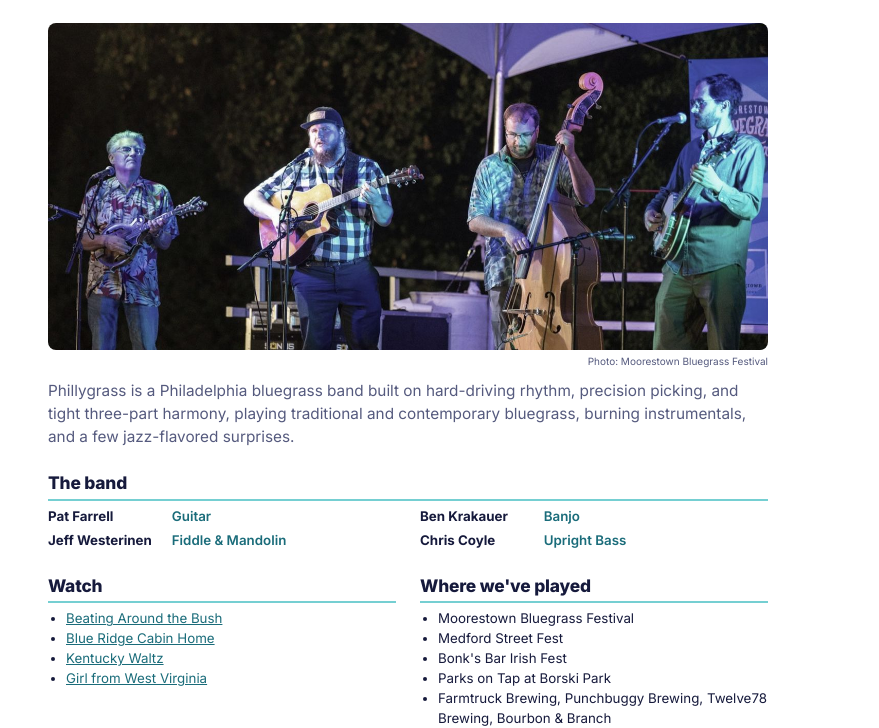
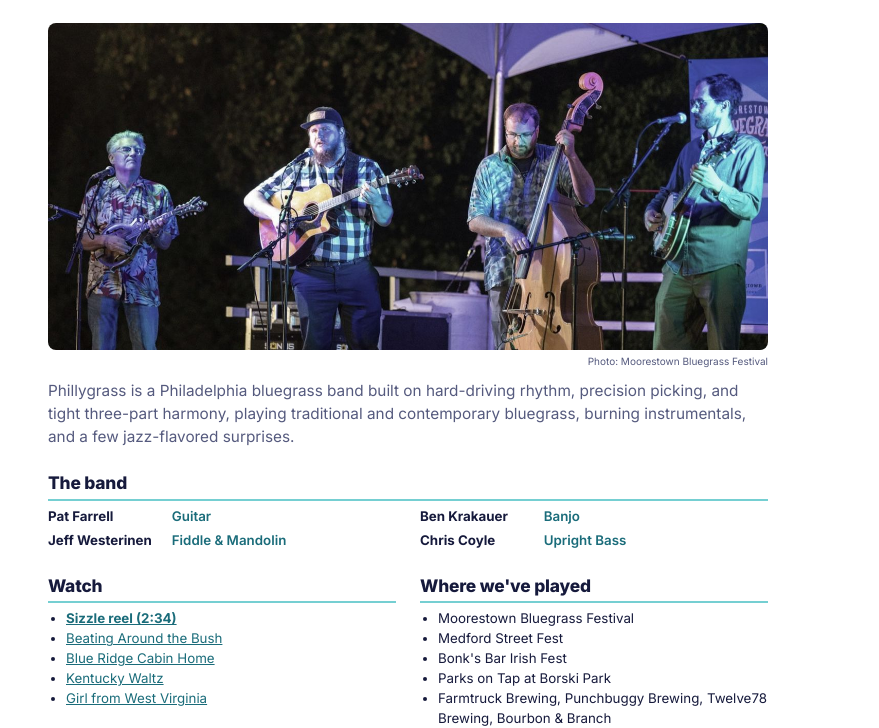
Before and after one commit to jeffwes/phillygrass, a plain HTML site: page epk/epk.html in a window 1280 px wide. Shown: the part 78-806 px from the top of the page, without its empty margins (0-879 px from the left). Drawn offline with nearby package versions, Linux system fonts and the light colour scheme.

Commit message:
Add sizzle reel link to the EPK
Co-Authored-By: Claude <noreply@anthropic.com>

```diff
--- a/epk/epk.html
+++ b/epk/epk.html
@@ -65,6 +65,7 @@
     <div>
       <h2>Watch</h2>
       <ul>
+        <li><strong><a href="https://phillygrass.net/#listen">Sizzle reel (2:34)</a></strong></li>
         <li><a href="https://youtu.be/i1veaKCDo1w">Beating Around the Bush</a></li>
         <li><a href="https://youtu.be/bGxZqrZrYQU">Blue Ridge Cabin Home</a></li>
         <li><a href="https://youtu.be/hlEKR7obTJA">Kentucky Waltz</a></li>
```
Also changed, not shown: 1 other file.
